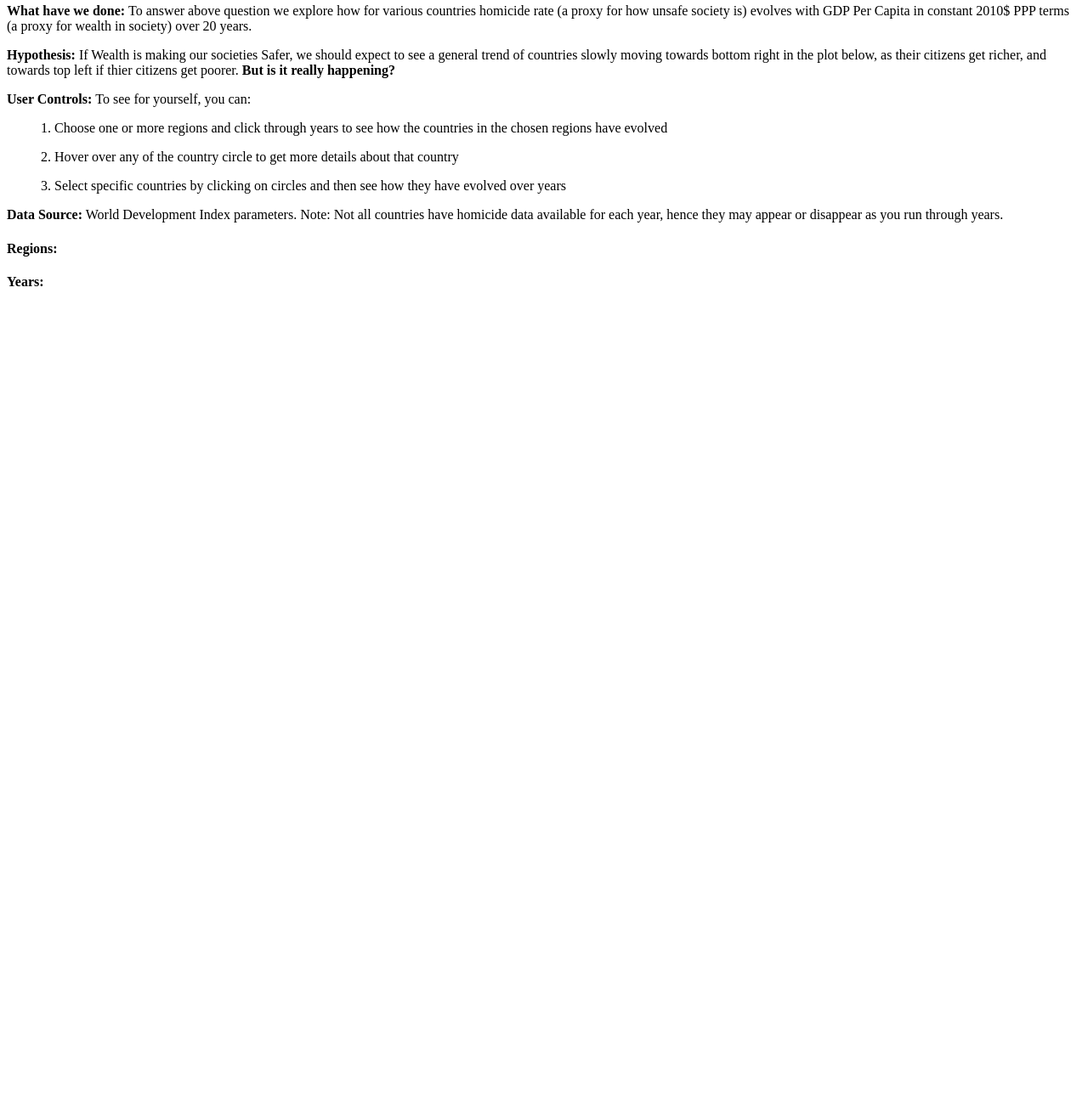
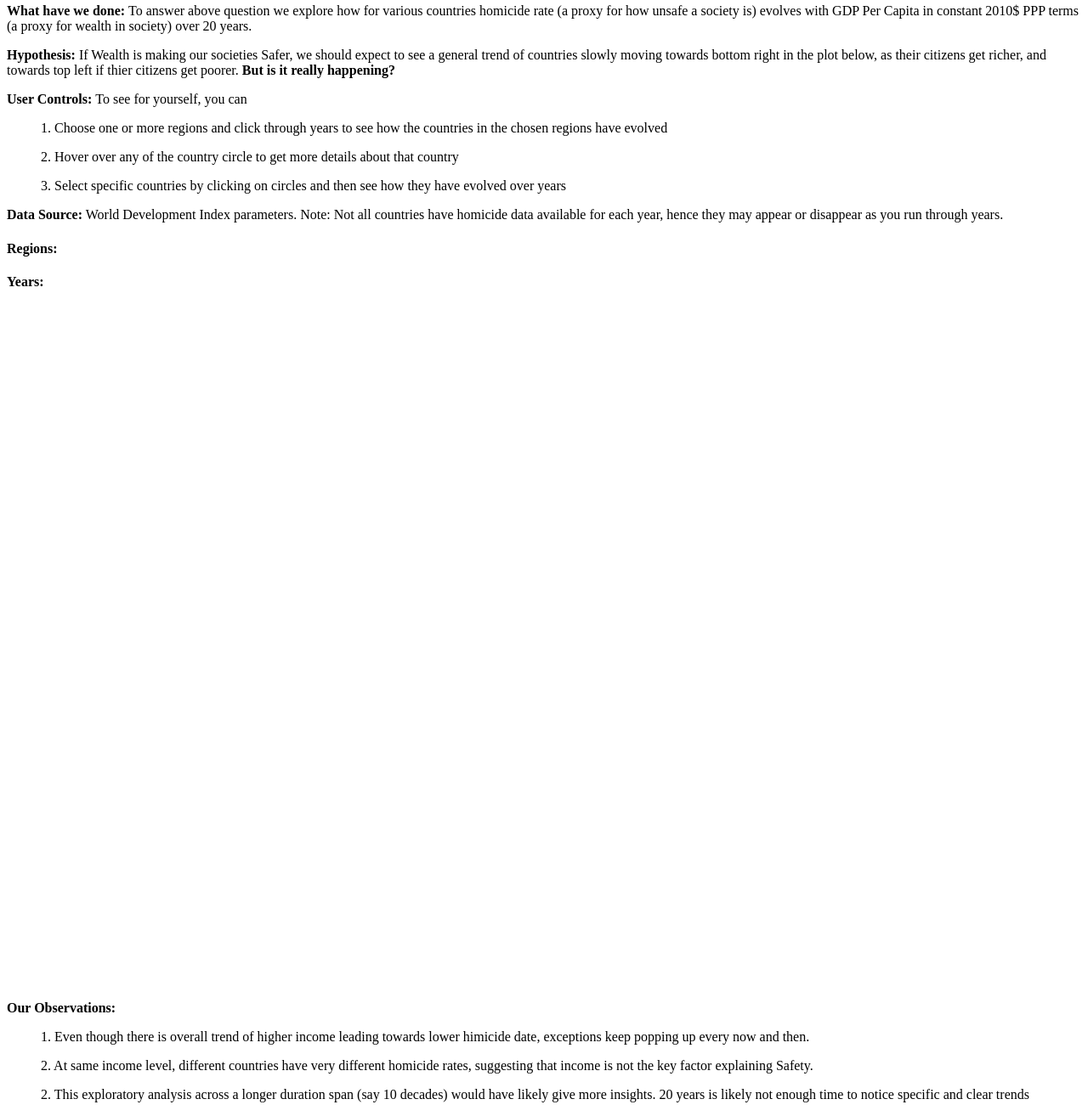
Before and after one commit to kautukkhare/kautukkhare.github.io, a plain HTML site: page wealthandsafety.html in a window 1280 px wide. Shown: the part 62-1376 px from the top of the page at 85% size. Before the commit the page ends 1232 px from the top, so only its background shows below. Drawn offline with nearby package versions, Linux system fonts and the light colour scheme; no server answers.

Commit message:
Update wealthandsafety.html

```diff
--- a/wealthandsafety.html
+++ b/wealthandsafety.html
@@ -21,11 +21,11 @@
 
 <body onload='init()'>
 		<h1>Is Wealth making our societies Safer?</h1>
-		<p> <b> What have we done: </b> To answer above question we explore how for various countries homicide rate (a proxy for how unsafe society is) evolves with GDP Per Capita in constant 2010$ PPP terms (a proxy for wealth in society) over 20 years.</p>
+		<p> <b> What have we done: </b> To answer above question we explore how for various countries homicide rate (a proxy for how unsafe a society is) evolves with GDP Per Capita in constant 2010$ PPP terms (a proxy for wealth in society) over 20 years.</p>
 
 		<p> <b> Hypothesis: </b> If Wealth is making our societies Safer, we should expect to see a general trend of countries slowly moving towards bottom right in the plot below, as their citizens get richer, and towards top left if thier citizens get poorer. <b>But is it really happening?</b></p>
 
-		<p> <b> User Controls: </b> To see for yourself, you can:
+		<p> <b> User Controls: </b> To see for yourself, you can
 		<ul>1. Choose one or more regions and click through years to see how the countries in the chosen regions have evolved</ul>
 		<ul>2. Hover over any of the country circle to get more details about that country</ul>
 		<ul>3. Select specific countries by clicking on circles and then see how they have evolved over years</ul>
@@ -37,6 +37,11 @@
 		<h4>Years:</h4>
 		<svg class="chart" width=1200 height=800></svg>
 		<div id="tooltip"></div>
+		<p> <b> Our Observations: </b>
+		<ul>1. Even though there is overall trend of higher income leading towards lower himicide date, exceptions keep popping up every now and then. </ul>
+		<ul>2. At same income level, different countries have very different homicide rates, suggesting that income is not the key factor explaining Safety. </ul>
+		<ul>2. This exploratory analysis across a longer duration span (say 10 decades) would have likely give more insights. 20 years is likely not enough time to notice specific and clear trends </ul>
+		</p>
 
 <script src='https://d3js.org/d3.v5.min.js'></script>
 <script>
```
